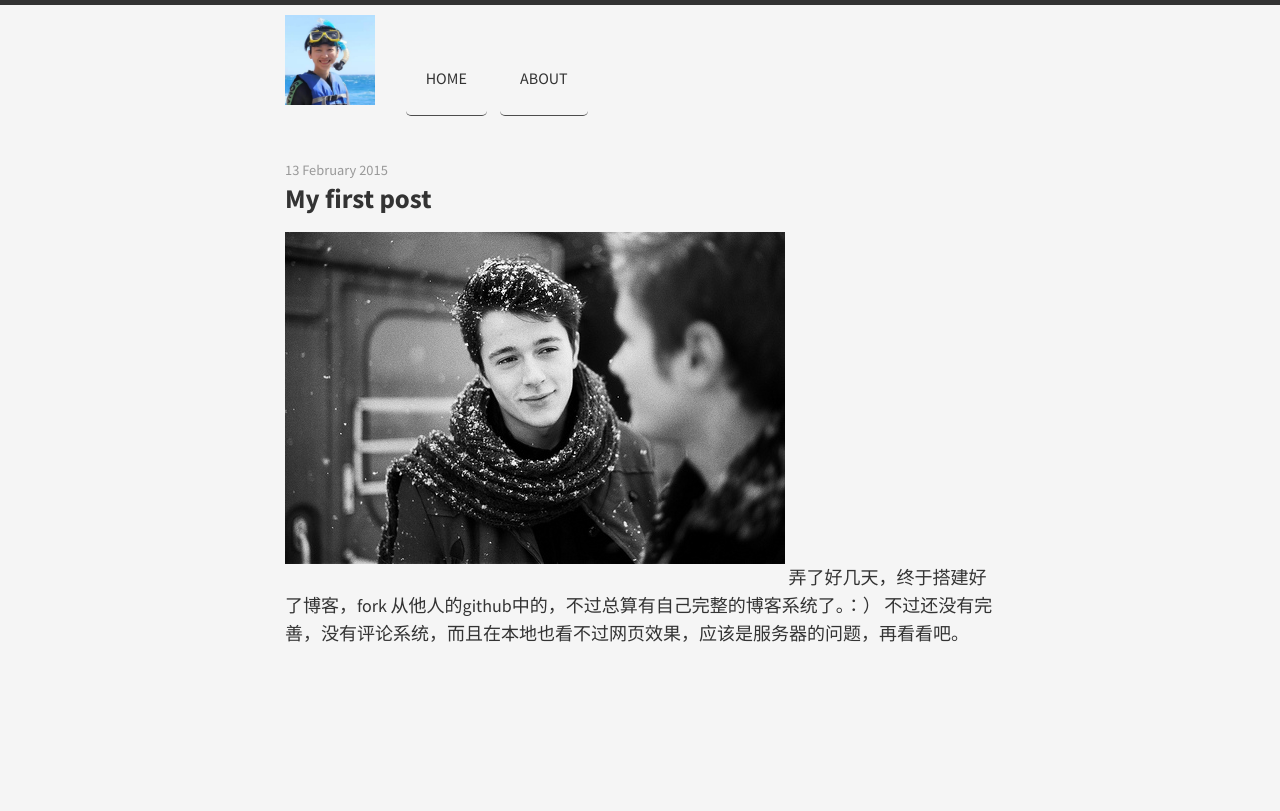
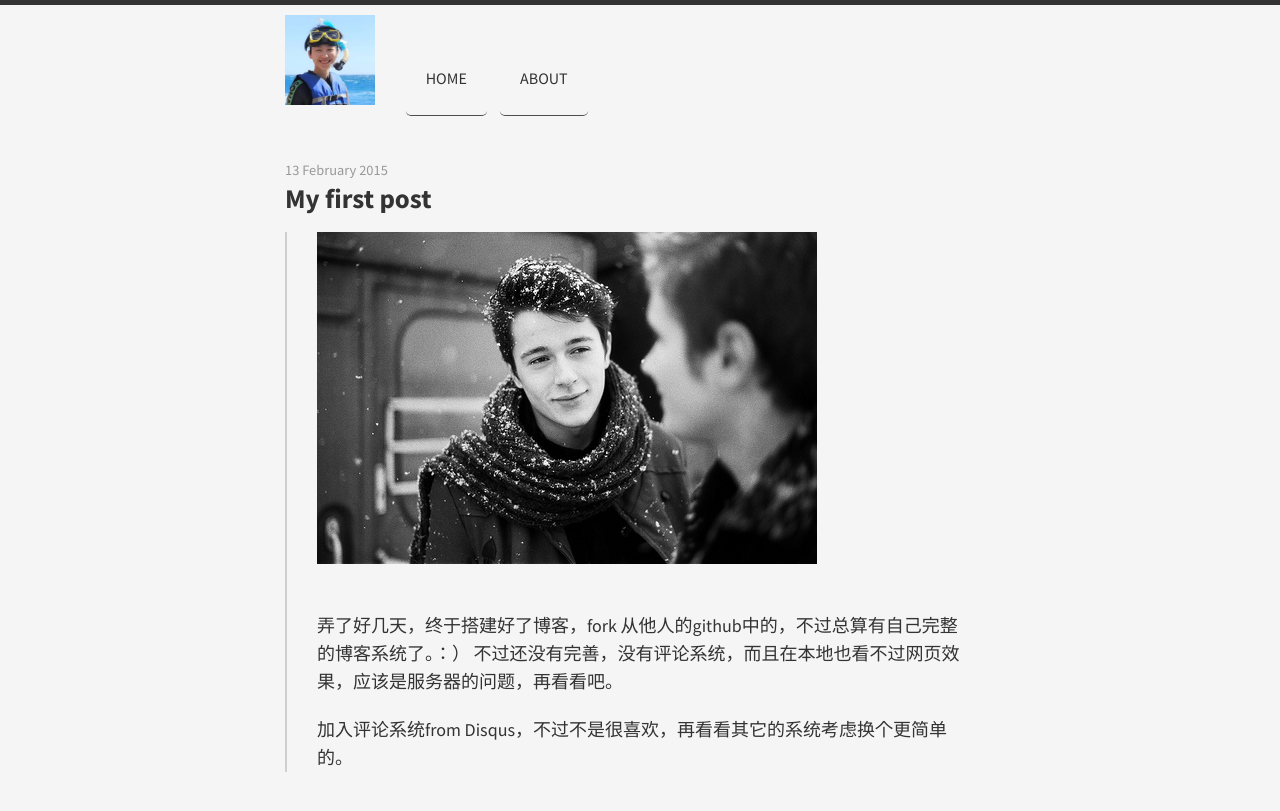
Before and after one commit to xuanchenglee/xuanchenglee.github.io, a Jekyll site: the page built from _posts/2015-02-13-My-first-post.md, in a window 1280 px wide. Shown: the top 811 px of the page. Built offline with Jekyll 4.4.1, drawn with Linux system fonts in a browser that asks for light colours; nearby versions of some CDN libraries; comment, search, counter and statistics services are not loaded.

Commit message:
no message

```diff
--- a/_posts/2015-02-13-My-first-post.md
+++ b/_posts/2015-02-13-My-first-post.md
@@ -3,6 +3,9 @@ layout: post
 title: My first post
 ---
 
-![photo](/public/images/testing.jpg)
-      弄了好几天，终于搭建好了博客，fork 从他人的github中的，不过总算有自己完整的博客系统了。：）
+>![photo](/public/images/testing.jpg)
+>
+> 弄了好几天，终于搭建好了博客，fork 从他人的github中的，不过总算有自己完整的博客系统了。：）
 不过还没有完善，没有评论系统，而且在本地也看不过网页效果，应该是服务器的问题，再看看吧。
+>
+>  加入评论系统from Disqus，不过不是很喜欢，再看看其它的系统考虑换个更简单的。
```
